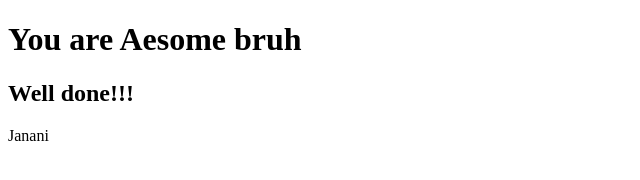
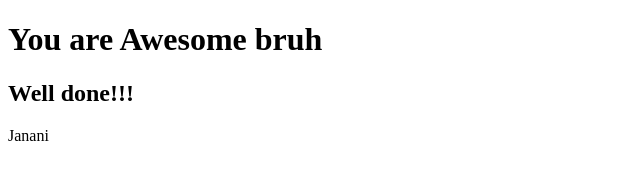
Before and after one commit to Janani-S009/nodejs, a website: page index.html in a window 1280 px wide. Shown: the whole page, without its empty margins (0-640 px from the left). Drawn offline with Linux system fonts and the light colour scheme.

Commit message:
Update index.html

```diff
--- a/index.html
+++ b/index.html
@@ -1,7 +1,7 @@
 <!doctype html>
 <html>
 	<body>
-		<h1>You are Aesome bruh</h1>
+		<h1>You are Awesome bruh</h1>
 		<h2> Well done!!!</h2>
 		<p>Janani</p>
 	</body>
```
